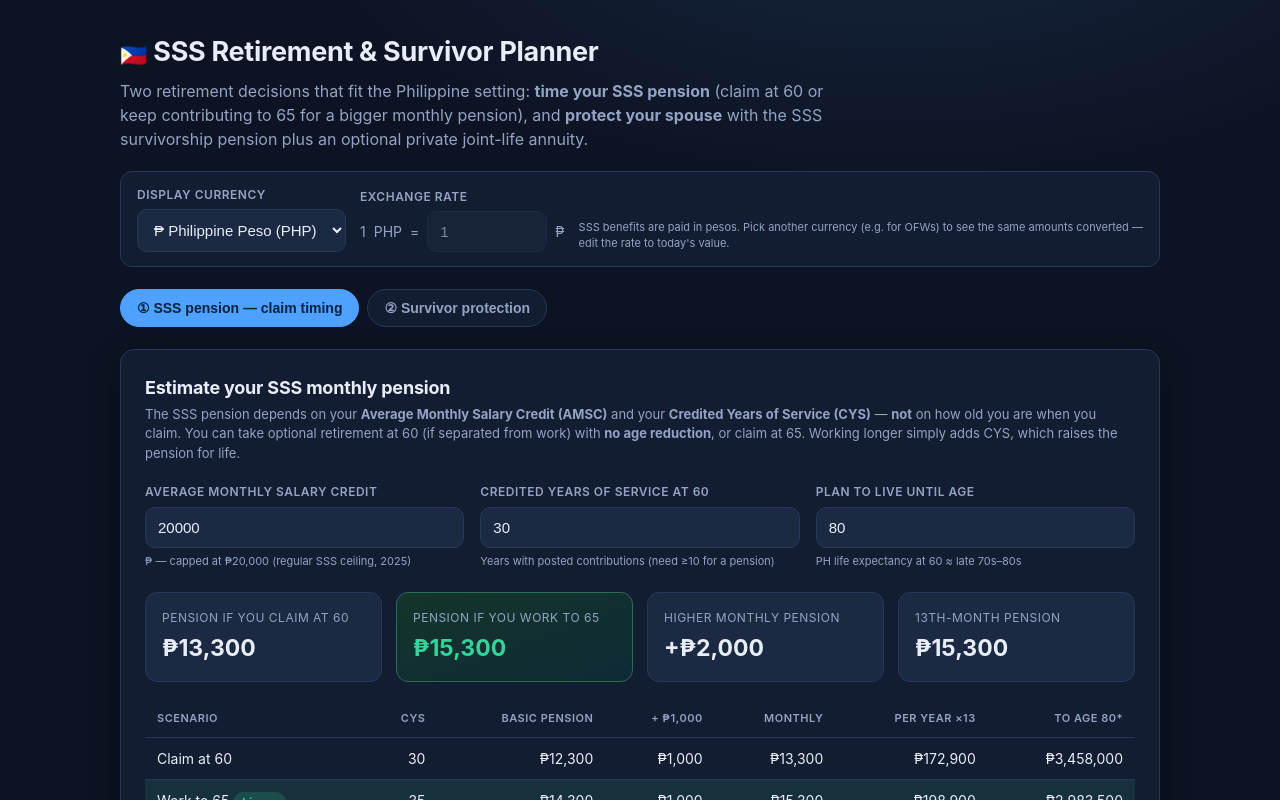
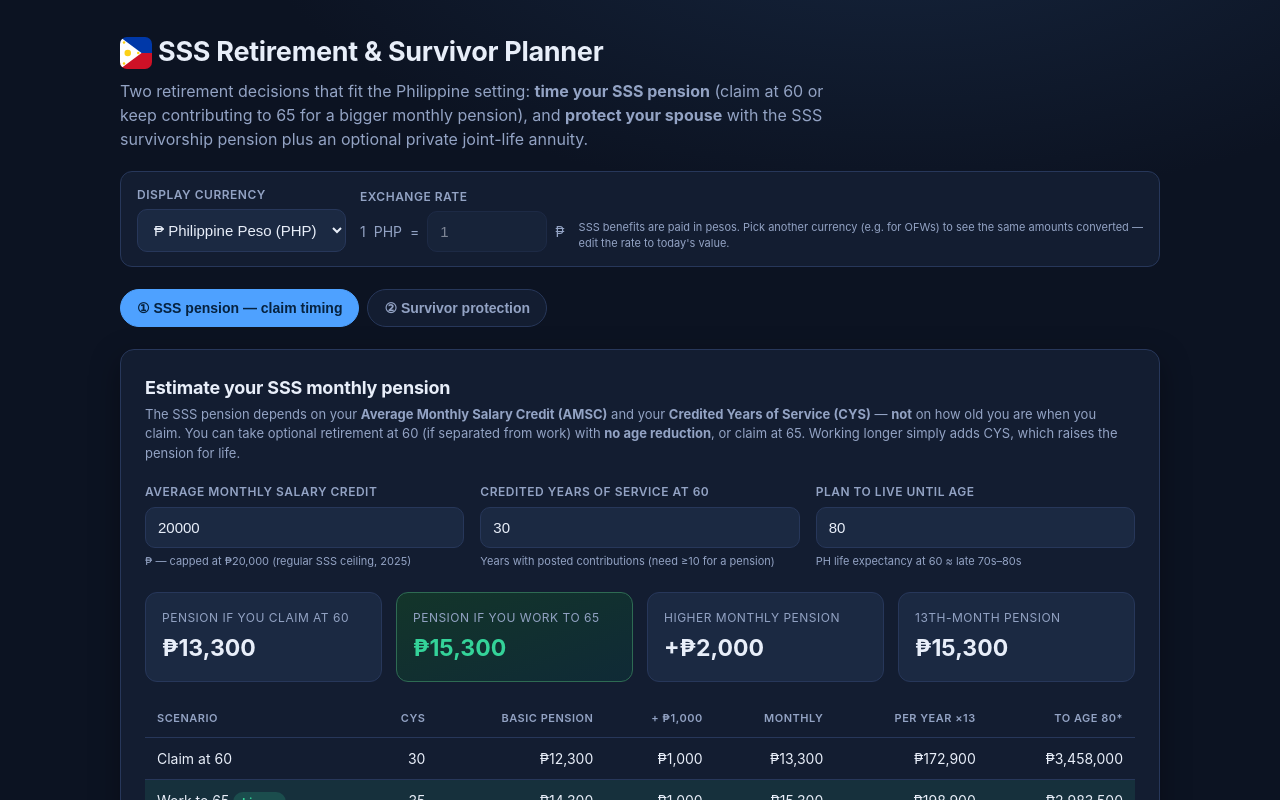
Before and after one commit to peremiller/retirement-planner, a plain HTML site: page index.html in a window 1280 px wide. Shown: the top 800 px of the page. Drawn offline with Linux system fonts and the light colour scheme.

Commit message:
Use application logo as favicon

```diff
--- a/index.html
+++ b/index.html
@@ -4,6 +4,7 @@
 <meta charset="UTF-8" />
 <meta name="viewport" content="width=device-width, initial-scale=1.0" />
 <title>SSS Retirement &amp; Survivor Planner (Philippines)</title>
+<link rel="icon" type="image/svg+xml" href="favicon.svg" />
 <style>
   :root{
     --bg:#0c1322; --panel:#131d31; --panel2:#1b2942; --line:#27375a;
@@ -20,7 +21,7 @@
   .wrap{max-width:1080px; margin:0 auto; padding:32px 20px 80px}
   header h1{font-size:27px; margin:0 0 6px; letter-spacing:-.3px}
   header p{color:var(--muted); margin:0; max-width:720px}
-  .flag{font-size:22px; vertical-align:-2px}
+  .flag{width:32px;height:32px;border-radius:7px;vertical-align:-8px}
   .curbar{display:flex; gap:14px; align-items:flex-end; flex-wrap:wrap; margin:20px 0 4px;
     background:var(--panel); border:1px solid var(--line); border-radius:12px; padding:14px 16px}
   .curbar .fld{display:flex; flex-direction:column}
@@ -82,7 +83,7 @@
 <body>
 <div class="wrap">
   <header>
-    <h1><span class="flag">🇵🇭</span> SSS Retirement &amp; Survivor Planner</h1>
+    <h1><img class="flag" src="favicon.svg" alt="Philippines flag"> SSS Retirement &amp; Survivor Planner</h1>
     <p>Two retirement decisions that fit the Philippine setting: <b>time your SSS pension</b> (claim at 60 or keep contributing to 65 for a bigger monthly pension), and <b>protect your spouse</b> with the SSS survivorship pension plus an optional private joint-life annuity.</p>
   </header>
 
```
